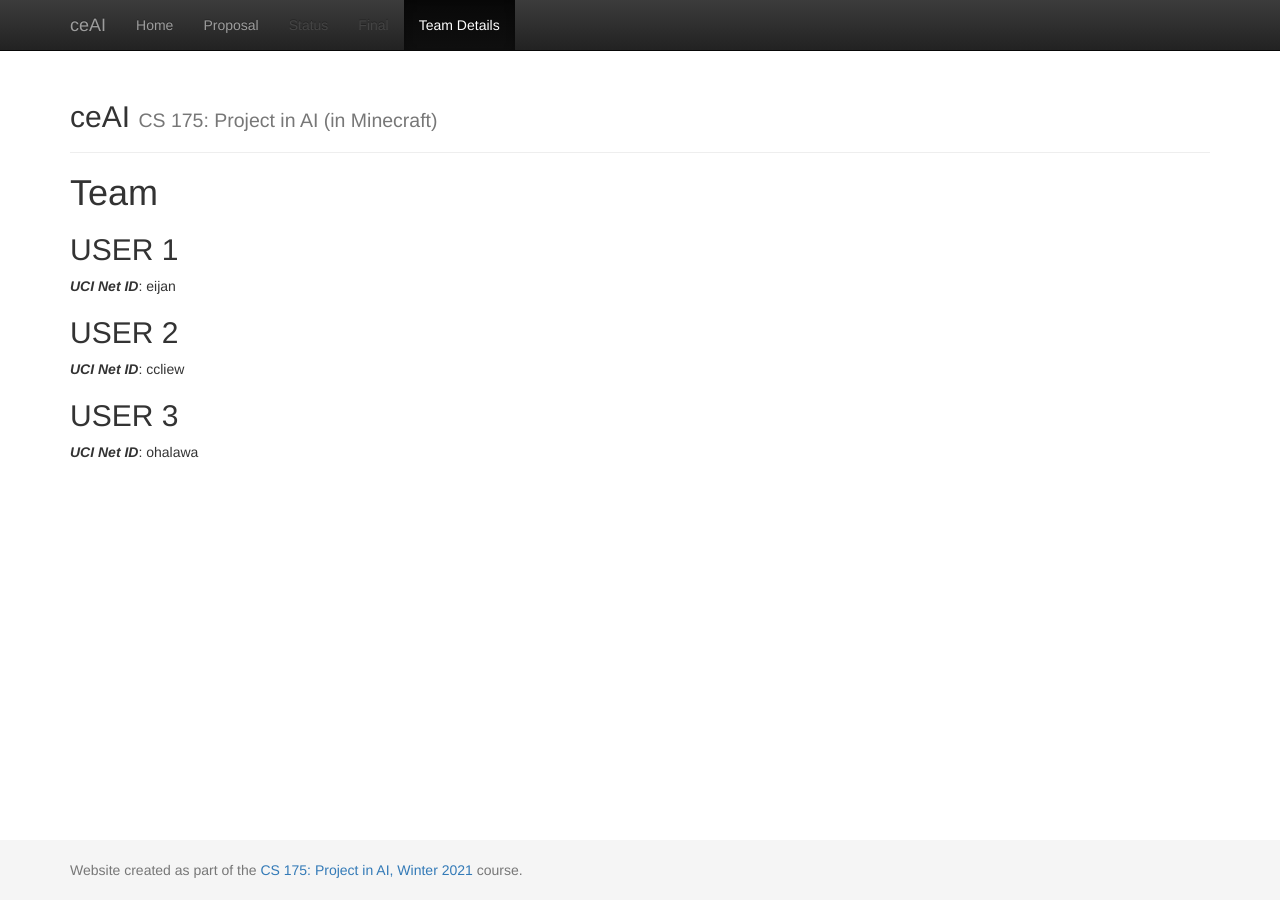
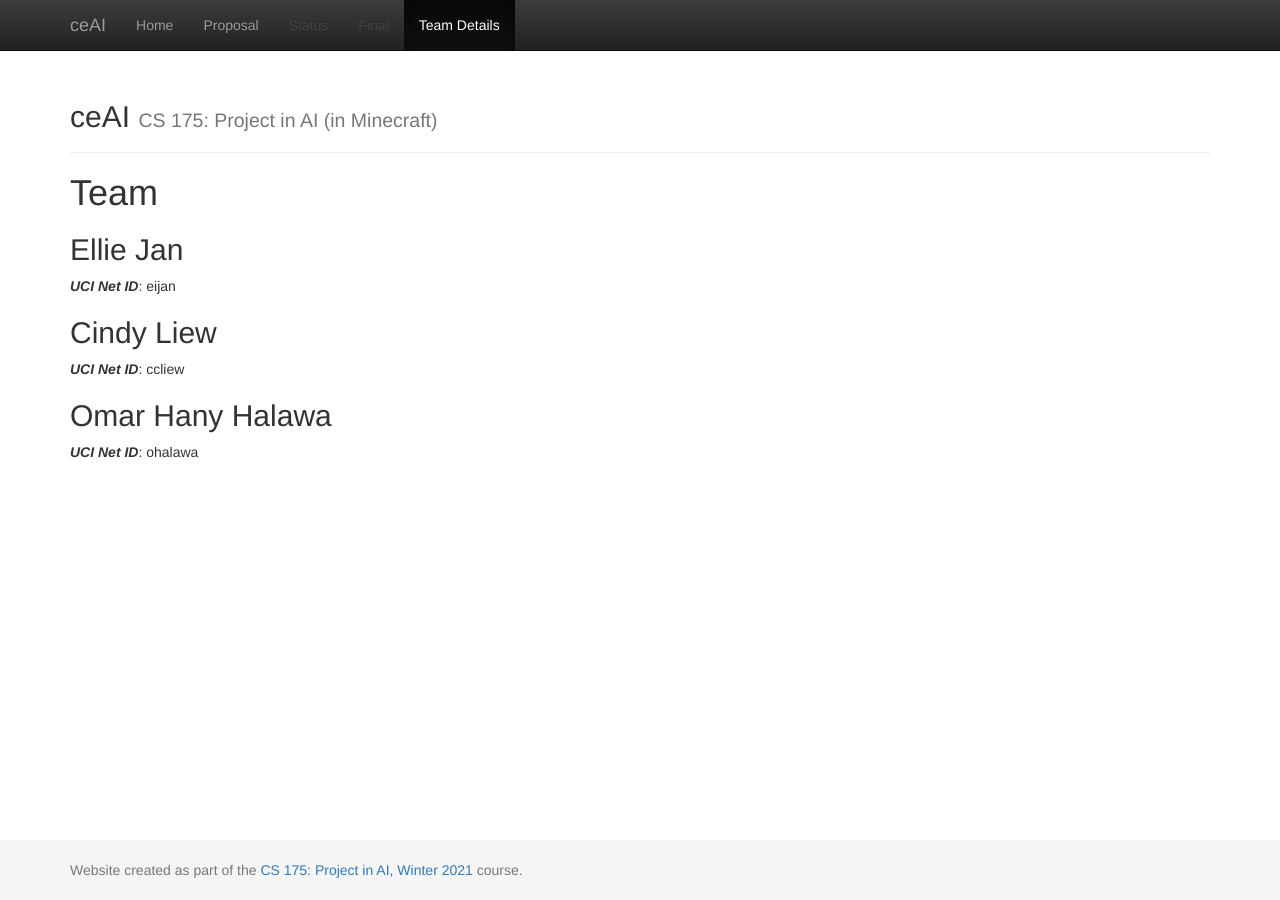
Before and after one commit to elliejan99/TheEndinator, a Jekyll site: the page built from docs/team.md, in a window 1280 px wide. Built offline with Jekyll 4.4.1, drawn with Linux system fonts in a browser that asks for light colours.

Commit message:
Update team.md

```diff
--- a/docs/team.md
+++ b/docs/team.md
@@ -6,11 +6,11 @@ title:  Team
 # {{ page.title }}
 
 
-## USER 1
+## Ellie Jan
 ***UCI Net ID***: eijan
 
-## USER 2
+## Cindy Liew
 ***UCI Net ID***: ccliew
 
-## USER 3
+## Omar Hany Halawa
 ***UCI Net ID***: ohalawa
```
